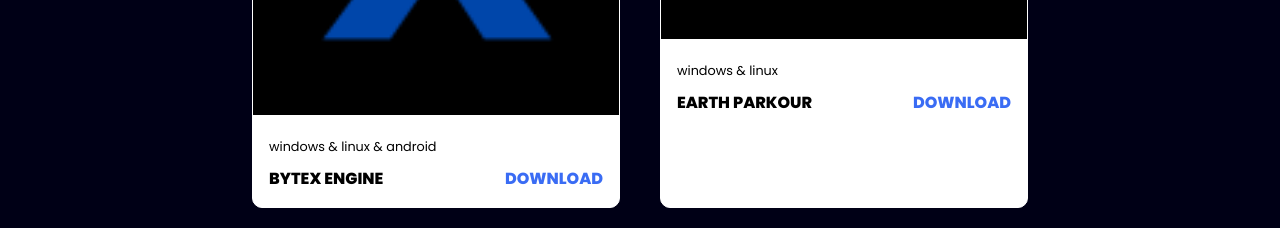
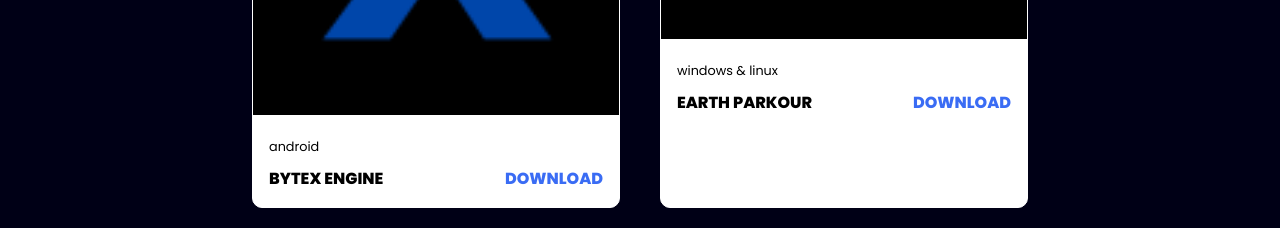
Before and after one commit to Byte-dev-byte/Byte, a plain HTML site: page index.html in a window 1280 px wide. Shown: the part 2280-2508 px from the top of the page. Drawn offline with Linux system fonts and the light colour scheme.

Commit message:
index.html

```diff
--- a/index.html
+++ b/index.html
@@ -93,7 +93,7 @@
                     <img src="ByteX .png" />
                 </div>
                 <div class="project-info">
-                    <p class="project-category"> windows & linux & android</p>
+                    <p class="project-category">android</p>
                     <strong class="project-title">
                         <span>ByteX engine</span>
                         <a href="https://byte-x.itch.io/bytex-engine-pro" class="more-details">download</a>
@@ -171,4 +171,4 @@
     </footer>
 
 </body>
-                                                                             </html>
+    </html>
```
